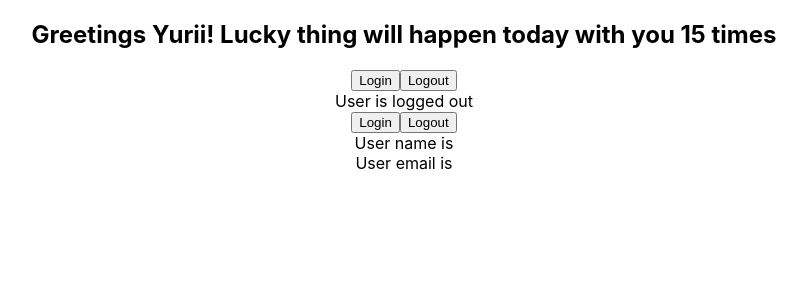
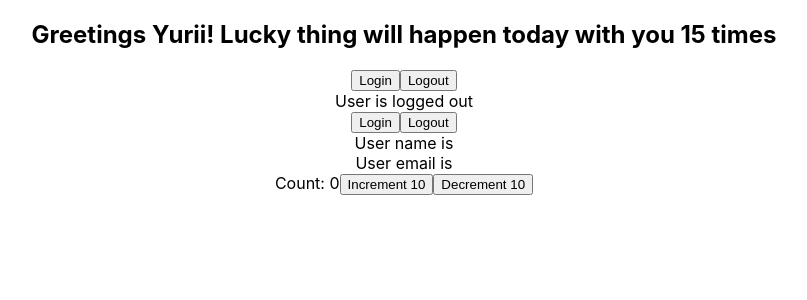
Before and after one commit to Skoblik/react-ts-tutorial, a React (Create React App) app: page / in a window 1280 px wide. Shown: the top 300 px of the page, without its empty margins (236-1043 px from the left). Built offline with nearby package versions, Linux system fonts and the light colour scheme.

Commit message:
added Counter component to App

```diff
--- a/src/App.tsx
+++ b/src/App.tsx
@@ -7,6 +7,7 @@ import { Input } from "./components/input/Input";
 import { Oscar } from "./components/oscar/Oscar";
 import { PersonList } from "./components/person list/PersonList";
 import { Person } from "./components/person/Person";
+import { Counter } from "./components/state/Counter";
 import { LoggedIn } from "./components/state/LoggedIn";
 import { User } from "./components/state/User";
 import { Status } from "./components/status/Status";
@@ -32,6 +33,7 @@ function App() {
       <Container styles={{ border: "1px solid black", padding: "1rem" }} /> */}
       <LoggedIn />
       <User name="Bobr" email="bobr_k@test.com" />
+      <Counter />
     </div>
   );
 }
```
